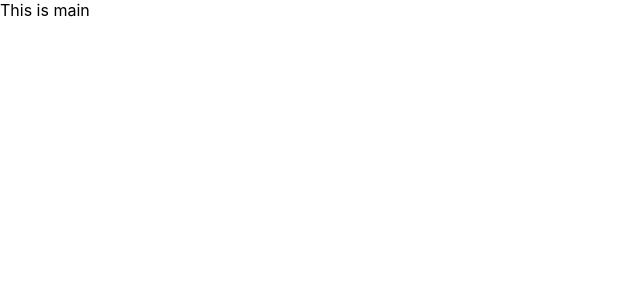
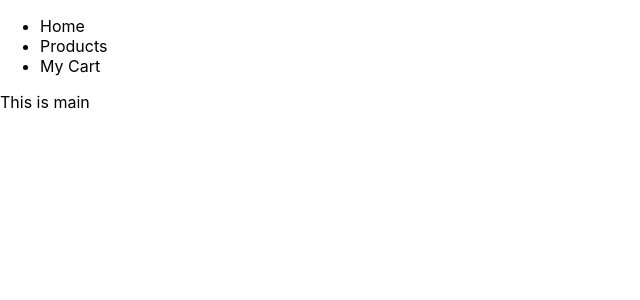
Before and after one commit to OmarThinks/React-Context-Project, a React (Create React App) app in the folder src/: page / in a window 1280 px wide. Shown: the top 300 px of the page, without its empty margins (0-640 px from the left). Built offline with nearby package versions, Linux system fonts and the light colour scheme.

Commit message:
navbar.js:add:component

```diff
--- a/src/src/App.js
+++ b/src/src/App.js
@@ -1,16 +1,16 @@
 import './App.css';
+import React, { Component } from 'react';
+import Main from './components/main';
+import NavBar from './components/navbar';
 
 
 
-
-
-import React, { Component } from 'react';
-import Main from './components/main';
 class App extends Component {
   state = {  }
   render() {
       return(
         <div>
+          <NavBar></NavBar>
           <Main></Main>
         </div>
      );
--- a/src/src/components/navbar.js
+++ b/src/src/components/navbar.js
@@ -0,0 +1,18 @@
+import React, { Component } from 'react';
+
+class NavBar extends Component {
+    state = {  }
+    render() {
+        return (
+            <div>
+                <ul>
+                    <li>Home</li>
+                    <li>Products</li>
+                    <li>My Cart</li>
+                </ul>
+            </div>
+         );
+    }
+}
+
+export default NavBar;
```
